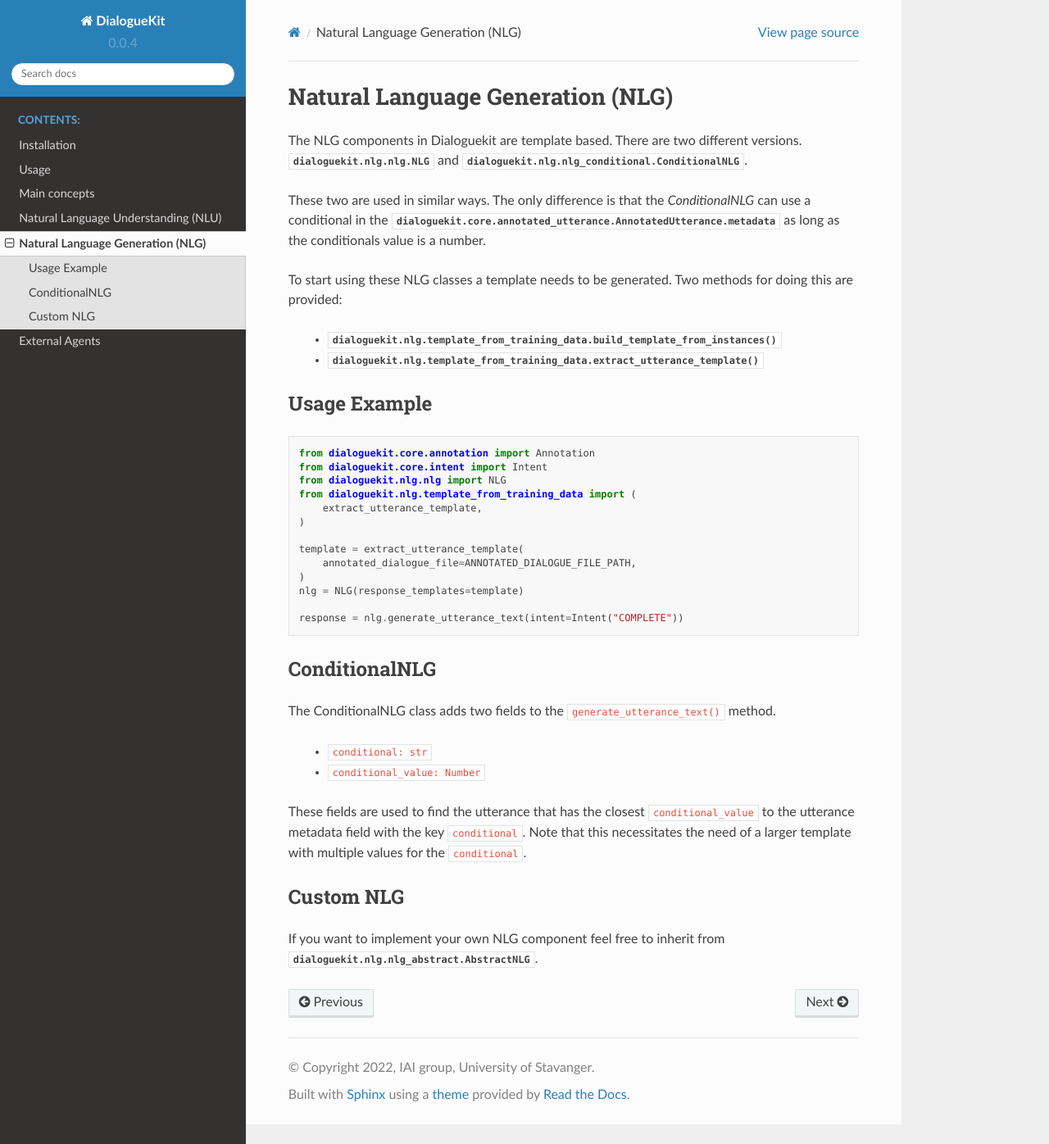
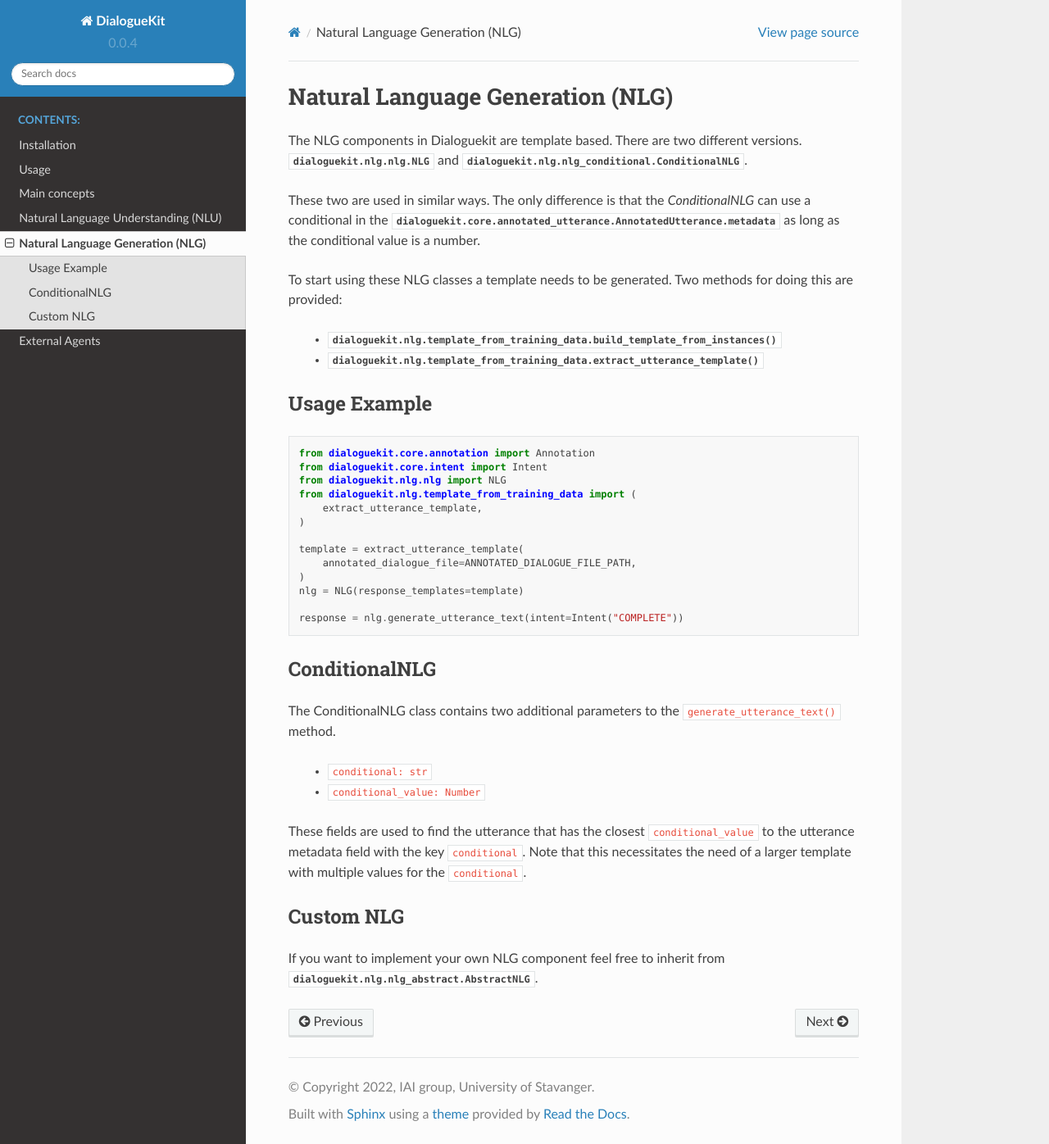
Before and after one commit to iai-group/DialogueKit, a Sphinx documentation site: the page built from docs/source/nlg.rst, in a window 1280 px wide and 1396 px high. Shown: the whole window at 82% size. Built offline with Sphinx 7.4.7 and the Read the Docs theme 2.0.0, drawn with Linux system fonts in a browser that asks for light colours; pages that are not in the unit, such as notebooks, are missing from menus.

Commit message:
Address PR comments

```diff
--- a/docs/source/nlg.rst
+++ b/docs/source/nlg.rst
@@ -4,7 +4,7 @@ Natural Language Generation (NLG)
 The NLG components in Dialoguekit are template based.
 There are two different versions. :py:class:`dialoguekit.nlg.nlg.NLG` and :py:class:`dialoguekit.nlg.nlg_conditional.ConditionalNLG`.
 
-These two are used in similar ways. The only difference is that the `ConditionalNLG` can use a conditional in the :py:attr:`dialoguekit.core.annotated_utterance.AnnotatedUtterance.metadata` as long as the conditionals value is a number.
+These two are used in similar ways. The only difference is that the `ConditionalNLG` can use a conditional in the :py:attr:`dialoguekit.core.annotated_utterance.AnnotatedUtterance.metadata` as long as the conditional value is a number.
 
 To start using these NLG classes a template needs to be generated.
 Two methods for doing this are provided:
@@ -34,7 +34,7 @@ Usage Example
 ConditionalNLG
 """"""""""""""
 
-The ConditionalNLG class adds two fields to the ``generate_utterance_text()`` method.
+The ConditionalNLG class contains two additional parameters to the ``generate_utterance_text()`` method.
 
   * ``conditional: str``
   * ``conditional_value: Number``
```
Also changed, not shown: .pre-commit-config.yaml, 1 other file.
